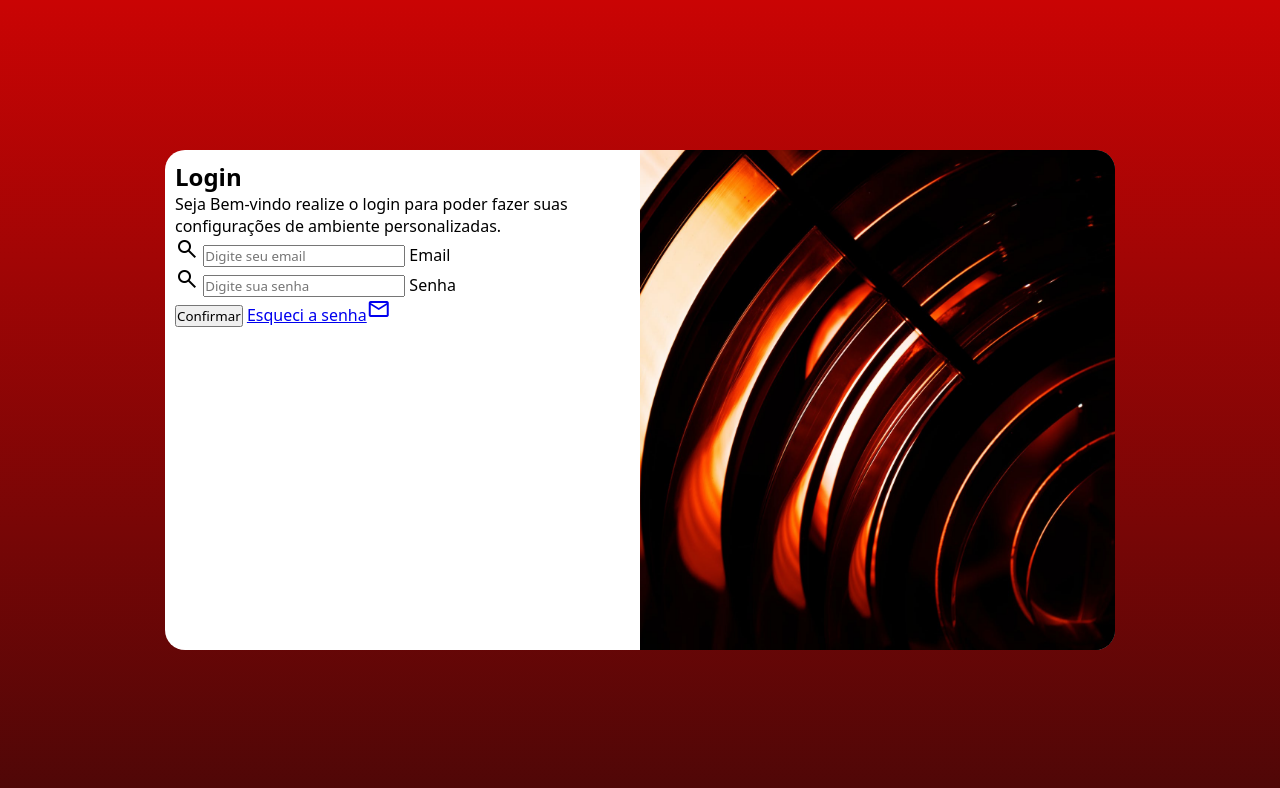
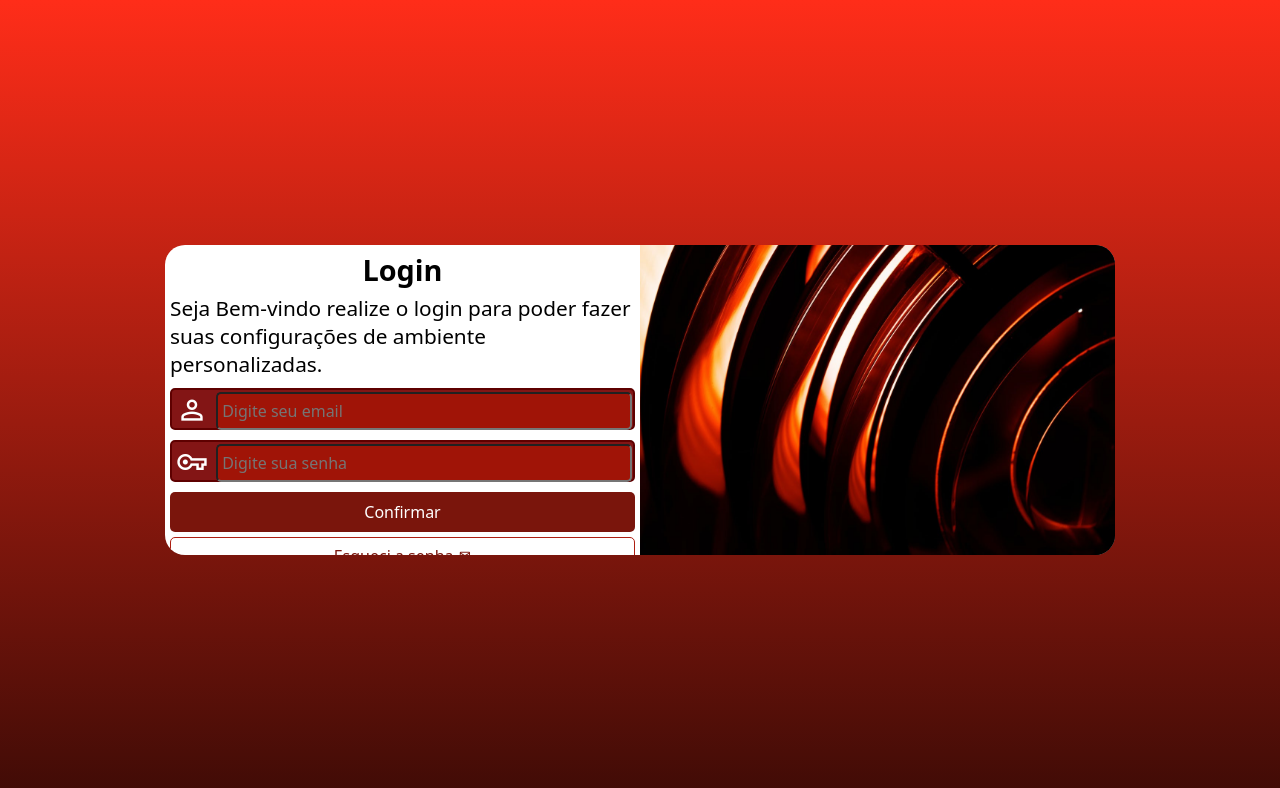
Before and after one commit to LeonardoAlves18/projeto-login, a plain HTML site: page index.html in a window 1280 px wide. Drawn offline with nearby package versions, Linux system fonts and the light colour scheme.

Commit message:
projeto-login1.0

```diff
--- a/estilos/media-query.css
+++ b/estilos/media-query.css
@@ -3,11 +3,12 @@
 @media screen and (min-width: 768px) and (max-width: 992px) {
 
     body {
-        background-image: linear-gradient(to bottom, rgb(202, 4, 4),  rgb(78, 7, 7));
+        background-image: linear-gradient(to bottom, #3F0B06,  #FF2D19);
     }
 
     section#login {
         width: 90vw;
+        height: 310px;
     }
 
     section#login > div#imagem {
@@ -20,16 +21,27 @@
         float: right;
         width: 70%;
     }
+
+    div#formulario > h1 {
+        font-size: 1.8em;
 }
 
+div#formulario > p {
+    font-size: 1.2em;
+
+
+}
+}
 @media screen and (min-width: 992px) {
 
     body {
-        background-image: linear-gradient(to bottom, rgb(202, 4, 4),  rgb(78, 7, 7));
+        background-image: linear-gradient(to bottom, #FF2D19,  #3F0B06);
+
     }
 
     section#login {
         width: 950px;
+        height: 310px;
     }
 
     section#login > div#imagem {
@@ -42,4 +54,17 @@
         float: left;
         width: 50%;
     }
+
+    div#formulario {
+        font-size: 2em;
+    }
+
+    div#formulario {
+        font-size: 1em;
+    }
+
+    div#formulario > p {
+        font-size: 1.3em;
+    }
+
 }
--- a/estilos/style.css
+++ b/estilos/style.css
@@ -18,6 +18,7 @@ main {
     position: relative;
     width: 100vw;
     height: 100vh;
+
 }
 
 section#login {
@@ -25,7 +26,7 @@ section#login {
     top: 50%;
     left: 50%;
     width: 250px;
-    height: 500px;
+    height: 510px;
     border-radius: 20px;
     background: white;
     transform: translate(-50%, -50%);
@@ -33,6 +34,7 @@ section#login {
 
     transition: width 0.2s, height 0.2s;
     transition-timing-function: ease;
+
 }
 
 section#login > div#imagem {
@@ -41,10 +43,111 @@ background-position: bottom, right;
 background-size: cover;
 background-repeat: no-repeat;
 height: 200px;
+
 }
 
 section#login > div#formulario {
     display: block;
-    padding: 10px;
+    padding: 5px;
 
 }
+
+div#formulario > h1 {
+    font-size: 1.8em;
+    text-align: center;
+    margin-bottom: 5px;
+
+}
+
+div#formulario > p {
+    font-size: 0.8em;
+    margin: 5px 0px;
+}
+
+
+form > input[type=submit] {
+    background-color: #7a150c;
+    color: white;
+
+    font-size: 1em;
+    display: block;
+    width: 100%;
+    height: 40px;
+    border-radius: 5px;
+    border: none;
+    transition: 0.4s;
+
+}
+
+form > input[type=submit]:hover {
+    background-color: #a31d11;
+    transition: 0.4s;
+
+}
+
+form > a.botao {
+    color: #7a150c;
+    border: 1px solid #AD1E11;
+
+    font-size: 1em;
+    text-decoration: none;
+    padding-top: 7px;
+    margin-top: 5px;
+    text-align: center;
+    display: block;
+    width: 100%;
+    height: 40px;
+    border-radius: 5px;
+    transition: 0.4s;
+
+}
+
+form > a.botao:hover {
+    color: #D62515;
+    background-color: #390A06;
+    transition: 0.4s;
+
+}
+
+form > a.botao > span {
+    padding-left: 5px;
+    font-size: 0.8em;
+}
+
+form > div.campo {
+    background: rgb(131, 21, 21);
+
+    height: 42px;
+    margin: 10px 0px;
+    border-radius: 5px;
+    width: 100%;
+    display: block;
+    border: 2px solid rgb(94, 0, 0);
+}
+
+div.campo > span {
+    color: white;
+    font-size: 2em;
+    padding: 4px;
+    width: 40px;
+}
+
+div.campo > input {
+    background-color: #a01407;
+
+    font-size: 1em;
+    width: calc(100% - 45px);
+    transform: translateY(-9px);
+    height: 100%;
+    padding: 4px;
+    border-radius: 5px;
+
+}
+
+div.campo > input:focus-within {
+    background-color: white;
+}
+
+form label {
+    display: none;
+}
--- a/index.html
+++ b/index.html
@@ -19,18 +19,18 @@
                     <h1>Login</h1>
                     <p>Seja Bem-vindo realize o login para poder fazer suas configurações de ambiente personalizadas.</p>
                     <form action="cadrasto.php" autocomplete="on">
-                        <div class="linhas">
-                            <span class="material-symbols-outlined">search</span>
+                        <div class="campo">
+                            <span class="material-symbols-outlined">person</span>
                             <input type="email" name="email" id="iemail" required placeholder="Digite seu email" minlength="10" maxlength="20">
                             <label for="iemail">Email</label>
                         </div>
-                        <div class="linhas">
-                            <span class="material-symbols-outlined">search</span>
-                            <input type="password" name="senha" id="isenha" required placeholder="Digite sua senha" minlength="10" maxlength="20">
+                        <div class="campo">
+                            <span class="material-symbols-outlined">vpn_key</span>
+                            <input type="password" name="senha" id="isenha" required placeholder="Digite sua senha" minlength="8" maxlength="20">
                             <label for="isenha">Senha</label>
                         </div>
                         <input type="submit" value="Confirmar">
-                        <a href="#" id="botao">Esqueci a senha<span class="material-symbols-outlined">email</span></a>
+                        <a href="#" class="botao">Esqueci a senha<span class="material-symbols-outlined">email</span></a>
                     </form>
                 </div>
             </section>
```
